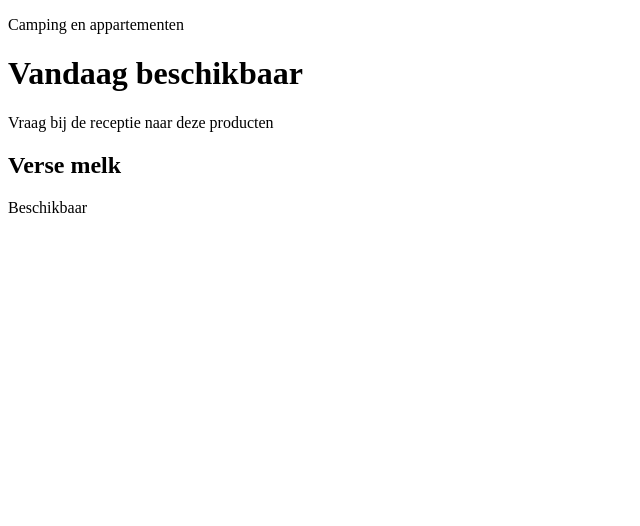
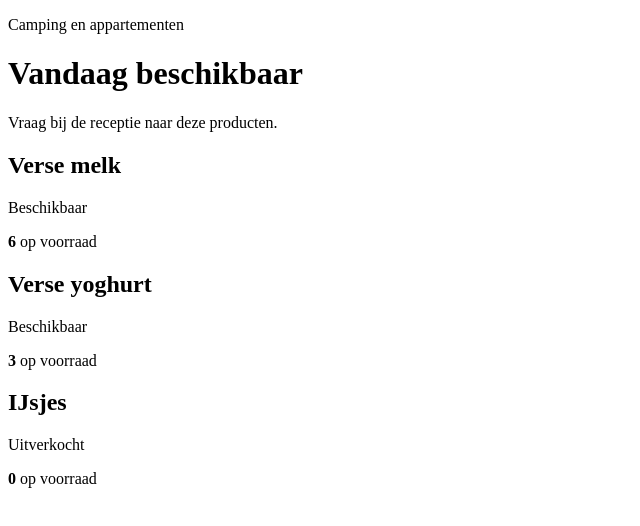
Before and after one commit to AchieRR/slimme-voorraadweergave, a plain HTML site: page public/index.html in a window 1280 px wide. Shown: the whole page, without its empty margins (0-640 px from the left). Drawn offline with Linux system fonts and the light colour scheme.

Commit message:
index is done for now

```diff
--- a/public/index.html
+++ b/public/index.html
@@ -1,12 +1,13 @@
 <!DOCTYPE html>
-<html lang="en">
+<html lang="nl">
 
 <head>
     <meta charset="UTF-8">
     <meta name="viewport" content="width=device-width, initial-scale=1.0">
+
     <title>Actuele voorraad</title>
 
-    <link rel="stylesheet" href="styles.css">
+    <link rel="stylesheet" href="style.css">
 </head>
 
 <body>
@@ -14,16 +15,46 @@
         <header class="pagina-header">
             <p class="locatie">Camping en appartementen</p>
             <h1>Vandaag beschikbaar</h1>
-            <p>Vraag bij de receptie naar deze producten</p>
+            <p>Vraag bij de receptie naar deze producten.</p>
         </header>
-        <section class="proction" aria-label="Actuele voorraad">
+
+        <section class="producten" aria-label="Actuele voorraad">
             <article class="product">
                 <div>
                     <h2>Verse melk</h2>
                     <p class="status">Beschikbaar</p>
                 </div>
 
+                <p class="aantal">
+                    <strong>6</strong>
+                    <span>op voorraad</span>
+                </p>
             </article>
+
+            <article class="product">
+                <div>
+                    <h2>Verse yoghurt</h2>
+                    <p class="status">Beschikbaar</p>
+                </div>
+
+                <p class="aantal">
+                    <strong>3</strong>
+                    <span>op voorraad</span>
+                </p>
+            </article>
+
+            <article class="product uitverkocht">
+                <div>
+                    <h2>IJsjes</h2>
+                    <p class="status">Uitverkocht</p>
+                </div>
+
+                <p class="aantal">
+                    <strong>0</strong>
+                    <span>op voorraad</span>
+                </p>
+            </article>
+        </section>
     </main>
 </body>
 
```
